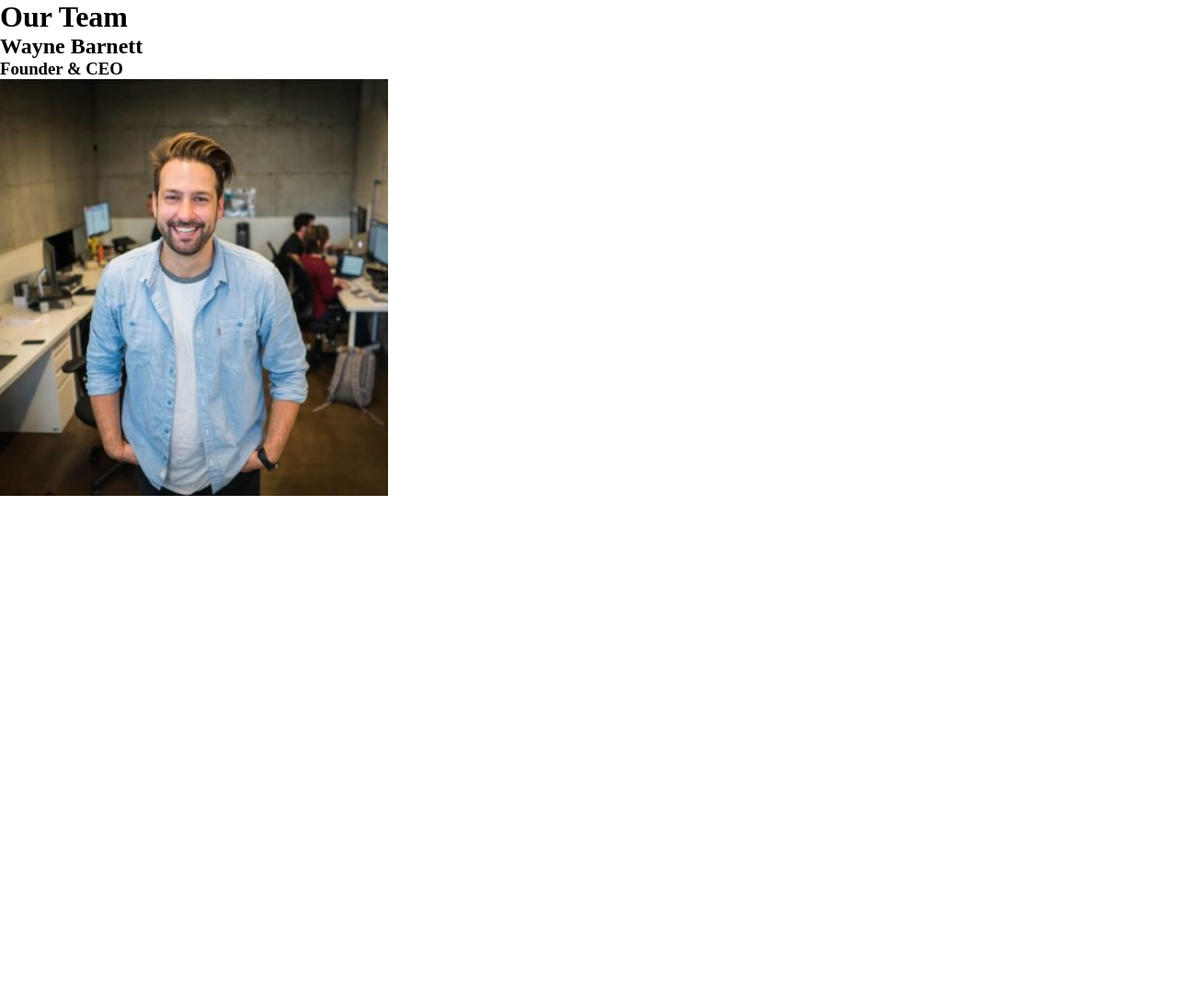
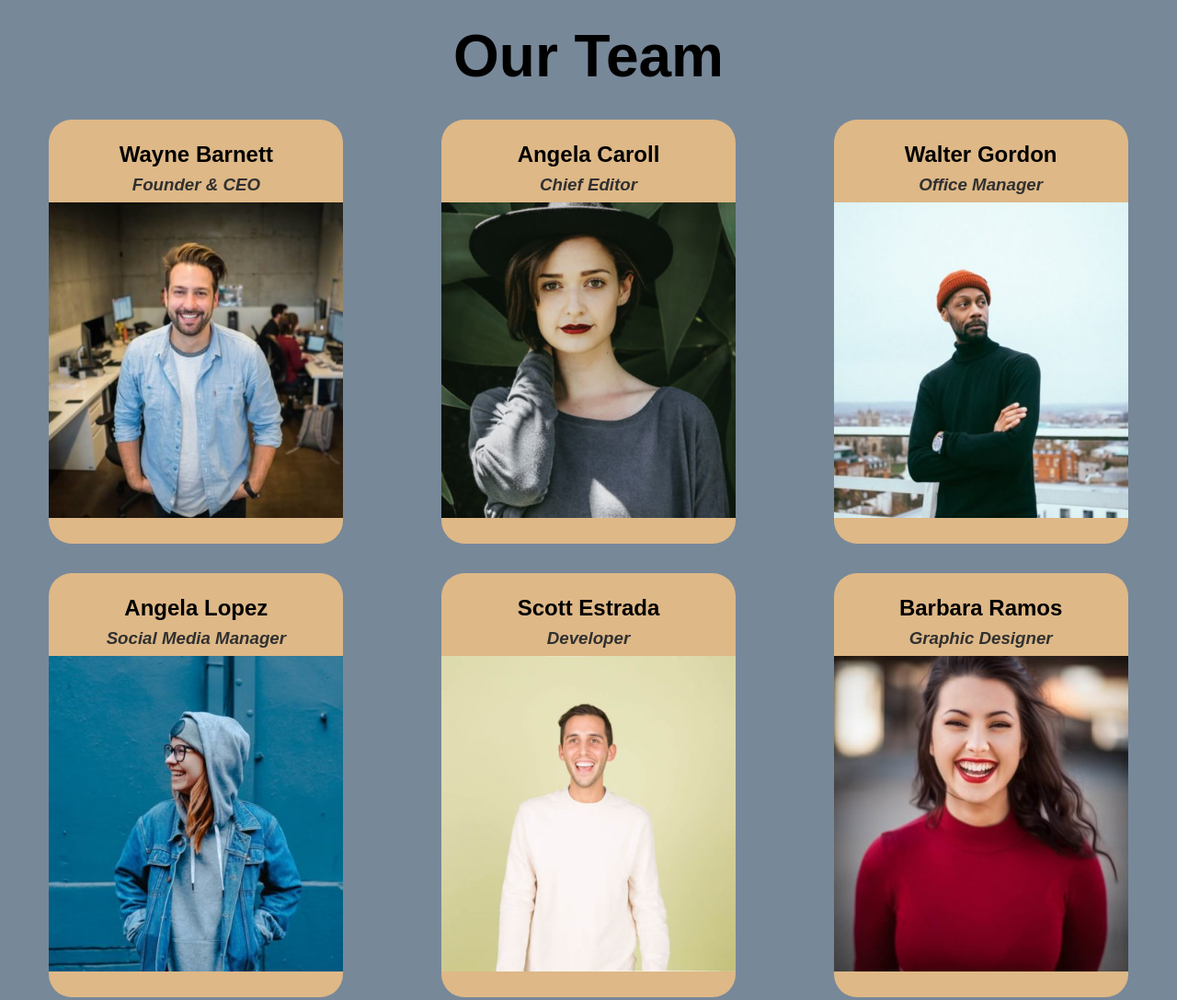
Before and after one commit to Francesco-Valentino/js-our-team, a plain HTML site: page index.html in a window 1280 px wide. Shown: the whole page at 92% size. Before the commit the page ends 800 px from the top, so only its background shows below. Drawn offline with Linux system fonts and the light colour scheme.

Commit message:
completed exercise + bonuses

```diff
--- a/css/style.css
+++ b/css/style.css
@@ -4,15 +4,41 @@
     box-sizing: border-box;
 }
 
+body{
+    text-align: center;
+    font-family: sans-serif;
+    background-color: lightslategray;
+}
+
+h1{
+    font-size: 4rem;
+    margin-top: 1.5rem;
+}
+
 .row{
     display: flex;
-    justify-content: space-between;
+    justify-content: space-around;
+    margin: 2rem 0;
 }
 
 .card{
-    width: 33%;
+    width: 25%;
+    background-color: burlywood;
+    border-radius: 25px;
+    padding: 1.5rem 0;
+    transition: .2s linear;
+}
+
+h3{
+    margin: .5rem 0;
+    color: rgb(48, 48, 48);
+    font-style: italic;
 }
 
 img{
     width: 100%;
 }
+
+.card:hover{
+    background-color: chocolate;
+}
--- a/js/script.js
+++ b/js/script.js
@@ -48,8 +48,11 @@ function fillCard(index, nameID, roleID, cardID){
     let memberPic = document.createElement("img");
     memberPic.src = "img/" + team[index].photo;
     memberCard.appendChild(memberPic);
-
-    console.log(memberPic);
 }
 
 fillCard(0, "firstMemberName", "firstMemberRole", "firstCard");
+fillCard(1, "secondMemberName", "secondMemberRole", "secondCard");
+fillCard(2, "thirdMemberName", "thirdMemberRole", "thirdCard");
+fillCard(3, "fourthMemberName", "fourthMemberRole", "fourthCard");
+fillCard(4, "fifthMemberName", "fifthMemberRole", "fifthCard");
+fillCard(5, "sixthMemberName", "sixthMemberRole", "sixthCard");
```
